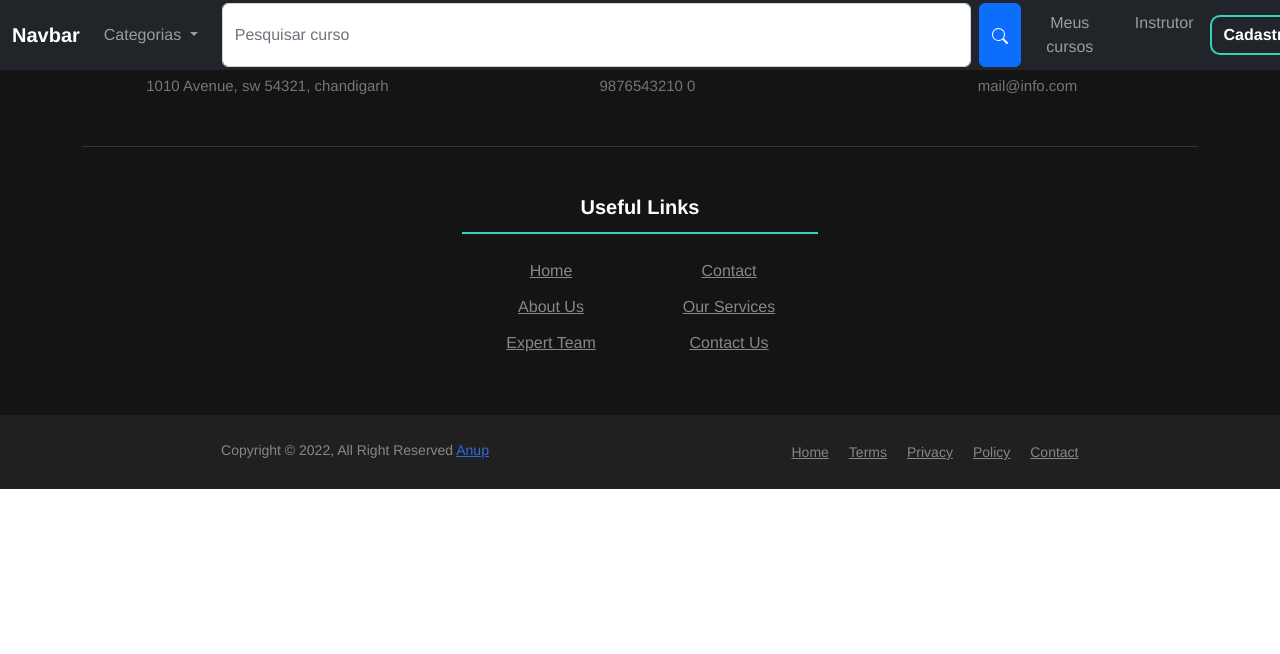
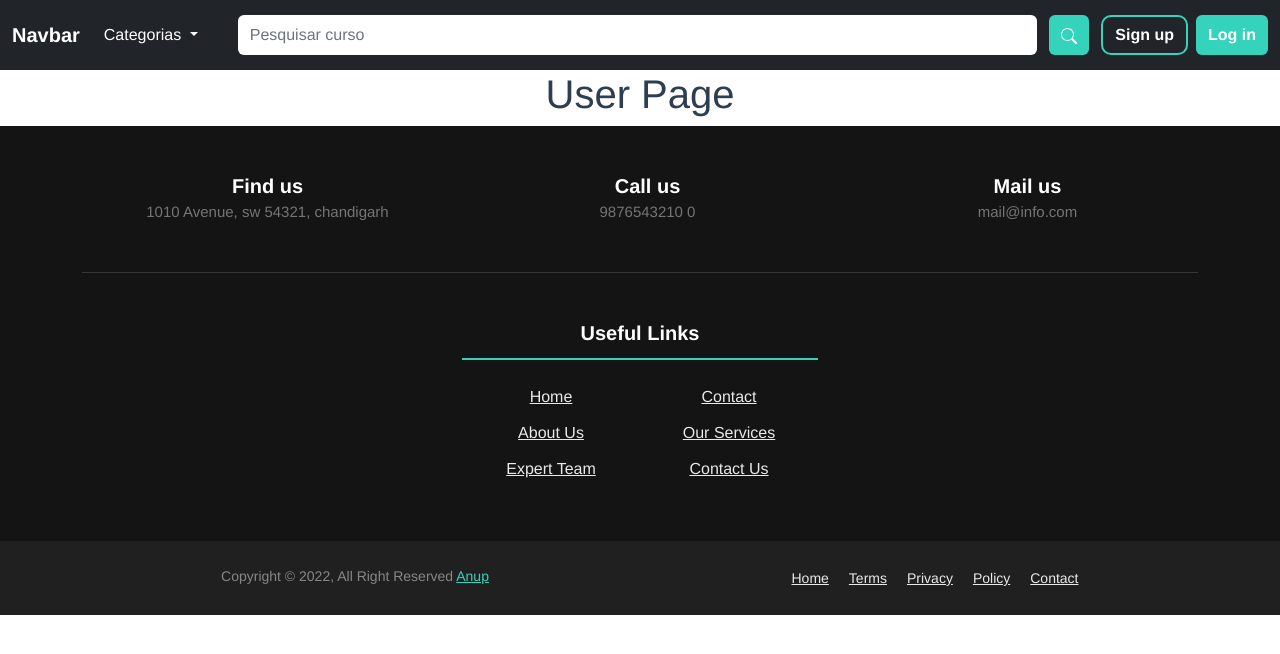
Before and after one commit to Gabriel872/projetoFinal, a Vue app in the folder front_end/: page /user in a window 1280 px wide. Shown: the top 654 px of the page. Built offline with nearby package versions, Linux system fonts and the light colour scheme.

Commit message:
Finalização do design da navbar

```diff
--- a/front_end/src/App.vue
+++ b/front_end/src/App.vue
@@ -1,3 +1,12 @@
+<style>
+.router-link-exact-active{
+  color: black;
+}
+
+.router-link-exact-active:hover{
+  color: black;
+}
+</style>
 <template>
   <Navbar/>
   <router-view/>
@@ -12,13 +21,13 @@ export default{
   components: {
     Navbar,
     Footer
-  }
+  },
 };
 
 </script>
 
+<style>
 
-<style>
 #app {
   font-family: Avenir, Helvetica, Arial, sans-serif;
   -webkit-font-smoothing: antialiased;
@@ -34,10 +43,6 @@ nav {
 nav a {
   font-weight: bold;
   color: #2c3e50;
-}
-
-nav a.router-link-exact-active {
-  color: #42b983;
 }
 
 @media (min-width: 576px) {
@@ -70,4 +75,12 @@ nav a.router-link-exact-active {
     }
 }
 
+.carousel__prev, .carousel__next{
+  background-color: black!important;
+}
+
+.view{
+  margin-top: 70px;
+}
+
 </style>
--- a/front_end/src/components/Footer.vue
+++ b/front_end/src/components/Footer.vue
@@ -194,10 +194,10 @@ ul {
   margin-bottom: 12px;
 }
 .footer-widget ul li a:hover{
-  color: #2e6bdb;
+  text-decoration: underline;
 }
 .footer-widget ul li a {
-  color: #878787;
+  color: #e9e9e9;
   text-transform: capitalize;
 }
 .subscribe-form {
@@ -234,18 +234,18 @@ ul {
   color: #878787;
 }
 .copyright-text p a{
-  color: #2e6bdb;
+  color: #35d3bc;
 }
 .footer-menu li {
   display: inline-block;
   margin-left: 20px;
 }
 .footer-menu li:hover a{
-  color: #2e6bdb;
+  text-decoration: underline;
 }
 .footer-menu li a {
   font-size: 14px;
-  color: #878787;
+  color: #e9e9e9;
 }
 
 /* Custom */
--- a/front_end/src/components/Navbar.vue
+++ b/front_end/src/components/Navbar.vue
@@ -2,63 +2,78 @@
   <div>
     <nav class="navbar navbar-expand-lg bg-dark navbar-dark fixed-top">
       <div class="container-fluid">
-        <a class="navbar-brand" href="">Navbar</a>
+        <router-link class="navbar-brand" to="/">Navbar</router-link>
         <button class="navbar-toggler" type="button" data-bs-toggle="collapse" data-bs-target="#navbarSupportedContent"
           aria-controls="navbarSupportedContent" aria-expanded="false" aria-label="Toggle navigation">
           <span class="navbar-toggler-icon"></span>
         </button>
-        <div class="collapse navbar-collapse" id="navbarSupportedContent">
-          <ul class="navbar-nav  mb-2 mb-lg-0">
+        <div class="collapse navbar-collapse collapse show" id="navbarSupportedContent">
+          <ul class="navbar-nav mb-2 mb-lg-0">
             <li class="nav-item dropdown">
               <a class="nav-link dropdown-toggle" href="#" id="navbarDropdown" role="button" data-bs-toggle="dropdown"
                 aria-expanded="false">
                 Categorias
               </a>
               <ul class="dropdown-menu" aria-labelledby="navbarDropdown">
-                <li><a class="dropdown-item" href="">Action</a></li>
-                <li><a class="dropdown-item" href="">Another action</a></li>
+                <li>
+                  <router-link class="dropdown-item" to="/">Action</router-link>
+                </li>
+                <li>
+                  <router-link class="dropdown-item" to="/">Another action</router-link>
+                </li>
                 <li>
                   <hr class="dropdown-divider">
                 </li>
-                <li><a class="dropdown-item" href="">Something else here</a></li>
+                <li>
+                  <router-link class="dropdown-item" to="/">Something else here</router-link>
+                </li>
               </ul>
             </li>
           </ul>
-          <div class="d-flex">
-            <form class="d-flex search-form" role="search">
-              <input class="form-control me-2 search-bar" type="search" placeholder="Pesquisar curso"
-                aria-label="Search">
-
-            </form>
-            <button class="btn btn-primary">
+          <div class="d-flex container-fluid">
+            <div class="container-fluid">
+              <form role="search">
+                <input class="form-control me-2 search-bar" type="search" placeholder="Pesquisar curso"
+                  aria-label="Search">
+              </form>
+            </div>
+            <button v-on:click="searchCourse()" class="btn btn-primary btn-search">
               <svg xmlns="http://www.w3.org/2000/svg" width="16" height="16" fill="currentColor" class="bi bi-search"
                 viewBox="0 0 16 16">
                 <path
                   d="M11.742 10.344a6.5 6.5 0 1 0-1.397 1.398h-.001c.03.04.062.078.098.115l3.85 3.85a1 1 0 0 0 1.415-1.414l-3.85-3.85a1.007 1.007 0 0 0-.115-.1zM12 6.5a5.5 5.5 0 1 1-11 0 5.5 5.5 0 0 1 11 0z" />
               </svg>
             </button>
-            <ul class="navbar-nav me-auto mb-2 mb-lg-0">
-              <li class="nav-item">
-                <a class="nav-link" href="">Meus cursos</a>
-              </li>
-              <li class="nav-item">
-                <a class="nav-link" href="">Instrutor</a>
-              </li>
-            </ul>
           </div>
-          <div class="d-flex">
-
-            <button class="btn btn-primary signin" style="margin-right: 8px;" type="submit"><b>Cadastrar</b></button>
-            <button class="btn btn-primary btn-login" type="submit"><b>Entrar</b></button>
-            <button class="btn btn-user">
-              <svg xmlns="http://www.w3.org/2000/svg" width="20" height="20" fill="currentColor"
+          <ul class="navbar-nav mb-2 mb-lg-0">
+            <!-- TESTE V-IF-->
+            <li v-if="1 == 0" class="nav-item">
+              <a class="nav-link" href="" role="button" aria-expanded="false">
+                My courses
+              </a>
+            </li>
+            <!-- TESTE V-IF-->
+            <li v-if="1 == 0" class="nav-item">
+              <router-link class="nav-link" to="/instructor" role="button" aria-expanded="false">
+                Instructor
+              </router-link>
+            </li>
+          </ul>
+          <div class="d-flex jf_center">
+            <!-- TESTE V-IF-->
+            <button v-on:click="signUp()" class="btn btn-primary signin" style="margin-right: 8px;"
+              type="submit"><b>Sign
+                up</b></button>
+            <!-- TESTE V-IF-->
+            <button v-on:click="logIn()" class="btn btn-primary btn-login" type="submit"><b>Log in</b></button>
+            <!-- TESTE V-IF-->
+            <button v-if="1 == 0" v-on:click="userView()" class="btn btn-user">
+              <svg xmlns="http://www.w3.org/2000/svg" width="24" height="24" fill="currentColor"
                 class="bi bi-person-fill" viewBox="0 0 16 16">
                 <path d="M3 14s-1 0-1-1 1-4 6-4 6 3 6 4-1 1-1 1H3zm5-6a3 3 0 1 0 0-6 3 3 0 0 0 0 6z" />
               </svg>
             </button>
-
           </div>
-
         </div>
       </div>
     </nav>
@@ -68,13 +83,79 @@
 <script>
 export default {
   name: 'NavBar',
+  data() {
+    return {
+
+    }
+  },
+  methods: {
+    logIn() {
+      this.$router.replace({ path: '/login' })
+    },
+    signUp() {
+      this.$router.replace({ path: '/signup' })
+    },
+    searchCourse() {
+      this.$router.replace({ path: '/searchCourse' })
+    },
+    userView(){
+      this.$router.replace({ path: '/user'})
+    },
+    instructorView(){
+      this.$router.replace({ path: '/instructor'})
+    }
+  },
   props: {
     msg: String
   }
 }
+
 </script>
 
 <style scoped>
+.navbar-brand {
+  color: white;
+}
+
+.navbar-brand:hover {
+  color: #35d3bc;
+}
+
+button {
+  white-space: nowrap;
+}
+
+.jf_center {
+  justify-content: center;
+}
+
+.nav-item {
+  white-space: nowrap !important;
+}
+
+.search-bar {
+  border: none;
+  padding-top: 8px;
+  padding-bottom: 8px;
+}
+
+.search-bar:focus {
+  box-shadow: none;
+  border: none;
+}
+
+.btn-search {
+  background-color: #35d3bc;
+  border: none;
+  padding-top: 8px;
+  padding-bottom: 8px;
+}
+
+.btn-search:hover {
+  background-color: #008a75;
+}
+
+
 .btn:focus {
   outline: none;
   box-shadow: none;
@@ -82,11 +163,6 @@ export default {
 
 .btn-user {
   color: white;
-  margin-left: 8px;
-}
-
-.navbar-collapse {
-  justify-content: space-between;
 }
 
 .nav-item {
@@ -94,16 +170,8 @@ export default {
 }
 
 .navbar-expand-lg {
-  height: 70px;
-}
-
-.search-form {
-
-  width: 800px;
-}
-
-.search-bar {
-  margin-left: 8px;
+  padding-top: 15px;
+  padding-bottom: 15px;
 }
 
 .signin {
@@ -126,4 +194,13 @@ export default {
   background-color: #008a75;
   border: none;
 }
+
+.nav-link,
+.dropdown-toggle {
+  color: white;
+}
+
+.dropdown-toggle:hover {
+  color: rgb(138, 138, 138);
+}
 </style>
--- a/front_end/src/router/index.js
+++ b/front_end/src/router/index.js
@@ -1,5 +1,12 @@
 import { createRouter, createWebHistory } from 'vue-router'
 import HomeView from '../views/HomeView.vue'
+import PageNotFound from '../views/PageNotFound.vue'
+import SignUpView from '../views/SignUpView.vue'
+import LoginView from '@/views/LoginView.vue'
+import SearchCourseView from '@/views/SearchCourseView.vue'
+import InstructorView from '@/views/InstructorView.vue'
+import UserView from '@/views/UserView.vue'
+
 
 const routes = [
   {
@@ -8,12 +15,44 @@ const routes = [
     component: HomeView
   },
   {
-    path: '/about',
-    name: 'about',
+    path: '/login',
+    name: 'login',
     // route level code-splitting
     // this generates a separate chunk (about.[hash].js) for this route
     // which is lazy-loaded when the route is visited.
-    component: () => import(/* webpackChunkName: "about" */ '../views/AboutView.vue')
+    component: () => import(/* webpackChunkName: "about" */ '../views/LoginView.vue')
+  },
+  {
+    path: '/:catchAll(.*)*',
+    name: "PageNotFound",
+    component: PageNotFound
+  },
+  {
+    path: '/signup',
+    name: "SignUpView",
+    component: SignUpView
+  },
+  {
+    path: '/login',
+    name: "LoginView",
+    component: LoginView
+  },
+  {
+    path: '/searchCourse',
+    name: "SeachCourse",
+    component: SearchCourseView
+  }
+  ,
+  {
+    path: '/user',
+    name: "UserView",
+    component: UserView
+  }
+  ,
+  {
+    path: '/instructor',
+    name: "InstructorView",
+    component: InstructorView
   }
 ]
 
--- a/front_end/src/views/HomeView.vue
+++ b/front_end/src/views/HomeView.vue
@@ -1,5 +1,5 @@
 <template>
-  <div class="home" style="margin-top: 70px;">
+  <div class="view">
     <section class="first">
       <div class="container">
         <div class="banner-teamplate">
@@ -7,8 +7,9 @@
         </div>
       </div>
     </section>
-    <section class="second carrousel">
+    <section class="second">
       <div class="container">
+        <div class="row">
           <Carousel :items-to-show="2.5" :wrap-around="true">
             <Slide v-for="slide in 10" :key="slide">
               <div class="carousel__item">{{ slide }}</div>
@@ -19,8 +20,10 @@
             </template>
           </Carousel>
         </div>
+      </div>
+
     </section>
-    <section class="third ">
+    <section class="third">
       <div class="container">
         <div class="row">
           <div class="col-4">
@@ -73,26 +76,16 @@ section {
   padding: 10px;
   margin: 0px auto 10px auto;
 }
-
-.carousel-inner {
-  padding: 10px;
+.carousel__prev{
+  background-color: black!important;
 }
-
 .first {
   padding: 0px;
-}
-
-.second {
-  width: 1340px;
 }
 
 .third {
   background-color: lightgrey;
   padding: 0px;
-}
-
-.container {
-  height: 100%;
 }
 
 .carousel {
@@ -107,7 +100,6 @@ section {
   text-align: center;
   vertical-align: middle;
   padding: 10px;
-  width: 300px;
   height: 150px;
   margin: auto;
 }
@@ -116,7 +108,7 @@ section {
 
 .banner-teamplate {
   border-radius: 0px 0px 10px 10px;
-  width: 1340px;
+  width: 100%;
   height: 400px;
   background-color: lightskyblue;
 }
--- a/front_end/src/views/AboutView.vue
+++ b/front_end/src/views/InstructorView.vue
@@ -1,7 +1,7 @@
 <template>
-  <div class="about">
+  <div class="view">
     <section>
-      <h1>This is an about page</h1>
+      <h1>Instructor Page</h1>
     </section>
   </div>
 </template>
--- /dev/null
+++ b/front_end/src/views/LoginView.vue
@@ -0,0 +1,15 @@
+<template>
+  <div class="view">
+    <section>
+      <h1>Login Page</h1>
+    </section>
+  </div>
+</template>
+
+<script>
+
+</script>
+
+<style scouped>
+
+</style>
--- /dev/null
+++ b/front_end/src/views/PageNotFound.vue
@@ -0,0 +1,14 @@
+<template>
+  <div class="view">
+    <h1>404 - Page Not Found</h1>
+    <p>This page no longer exists or was moved to another location.</p>
+  </div>
+</template>
+
+<script>
+
+</script>
+
+<style scouped>
+
+</style>
--- /dev/null
+++ b/front_end/src/views/SearchCourseView.vue
@@ -0,0 +1,15 @@
+<template>
+  <div class="view">
+    <section>
+      <h1>Search</h1>
+    </section>
+  </div>
+</template>
+
+<script>
+
+</script>
+
+<style scouped>
+
+</style>
--- /dev/null
+++ b/front_end/src/views/SignUpView.vue
@@ -0,0 +1,15 @@
+<template>
+  <div class="view">
+    <section>
+      <h1>Sign up Page</h1>
+    </section>
+  </div>
+</template>
+
+<script>
+
+</script>
+
+<style scouped>
+
+</style>
--- /dev/null
+++ b/front_end/src/views/UserView.vue
@@ -0,0 +1,15 @@
+<template>
+  <div class="view">
+    <section>
+      <h1>User Page</h1>
+    </section>
+  </div>
+</template>
+
+<script>
+
+</script>
+
+<style scouped>
+
+</style>
```
Also changed, not shown: front_end/src/img/search.svg (added). Lines whose indentation alone changed are shown as unchanged.
